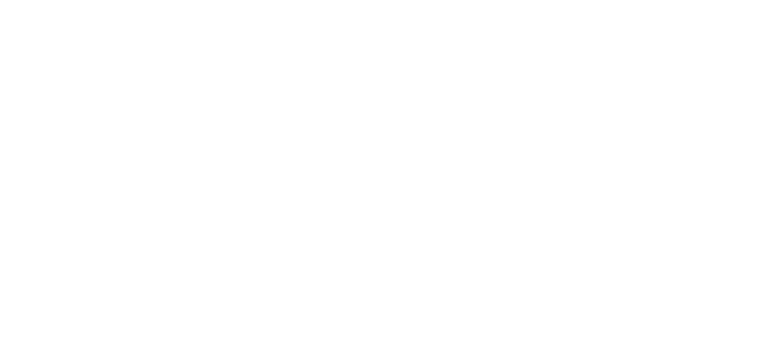
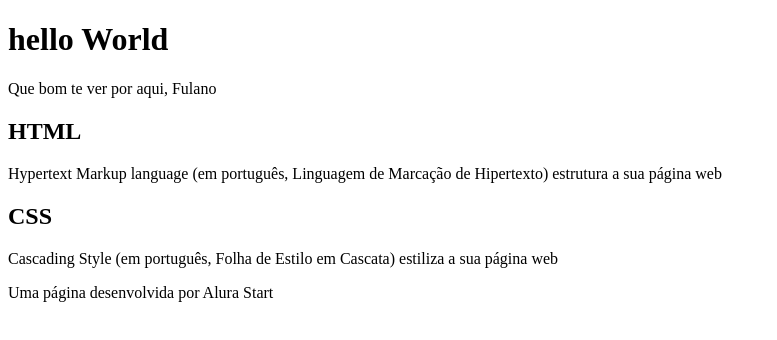
Before and after one commit to profeRenata/Hello-Word, a plain HTML site: page index.html in a window 1280 px wide. Shown: the whole page, without its empty margins (0-777 px from the left). Drawn offline with Linux system fonts and the light colour scheme.

Commit message:
Adicionando Textos

```diff
--- a/index.html
+++ b/index.html
@@ -6,6 +6,28 @@
     <title>Helllo Word</title>
 </head>
 <body>
+    <header>
+        <h1>hello World</h1>
+        <p>Que bom te ver por aqui, Fulano</p>
+
+    </header>
+
+<section>
+    <h2>HTML</h2>
+    <P>Hypertext Markup language (em português, Linguagem de Marcação de Hipertexto) estrutura a sua página web</P>
+
+    <h2>CSS</h2>
+    <P>Cascading Style (em português, Folha de Estilo em Cascata) estiliza a sua página web</P>
+
+
+</section>
+
+<footer>
+    <p>Uma página desenvolvida por Alura Start</p>
+
+
+
+</footer>
 
 </body>
 </html>
```
